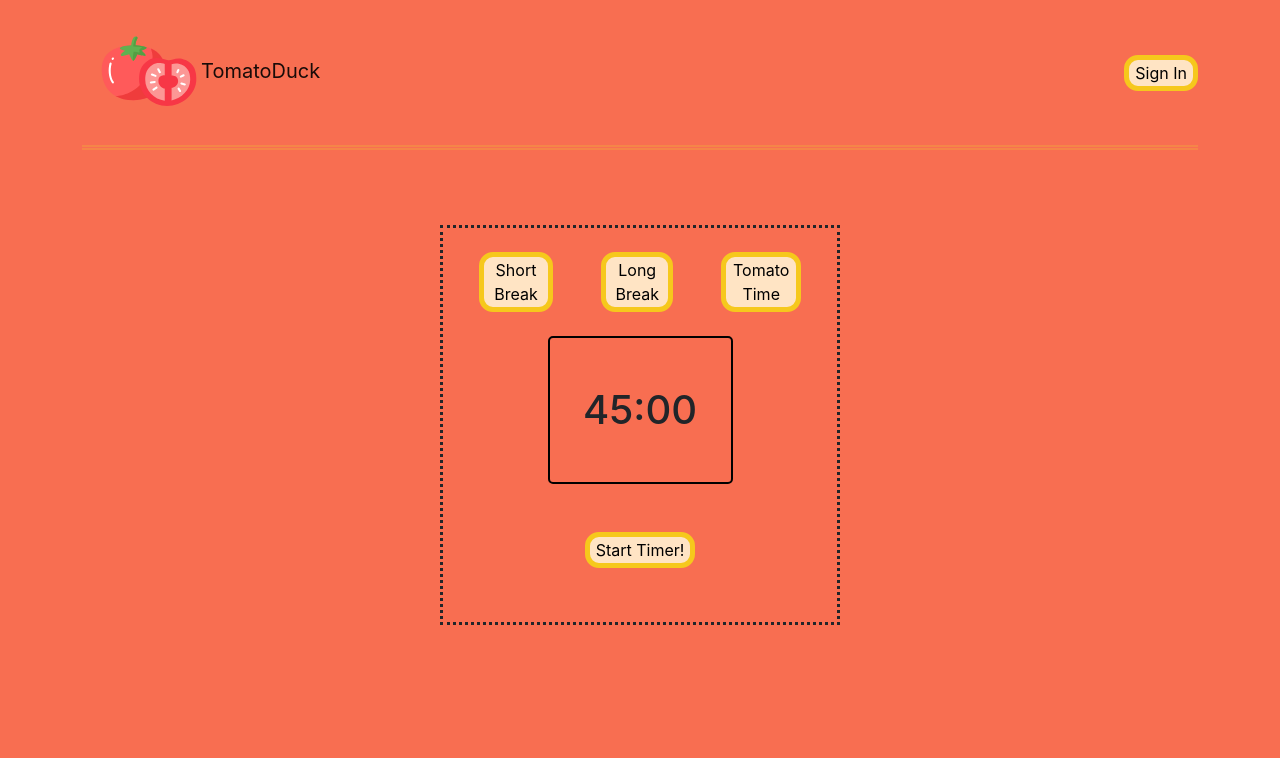
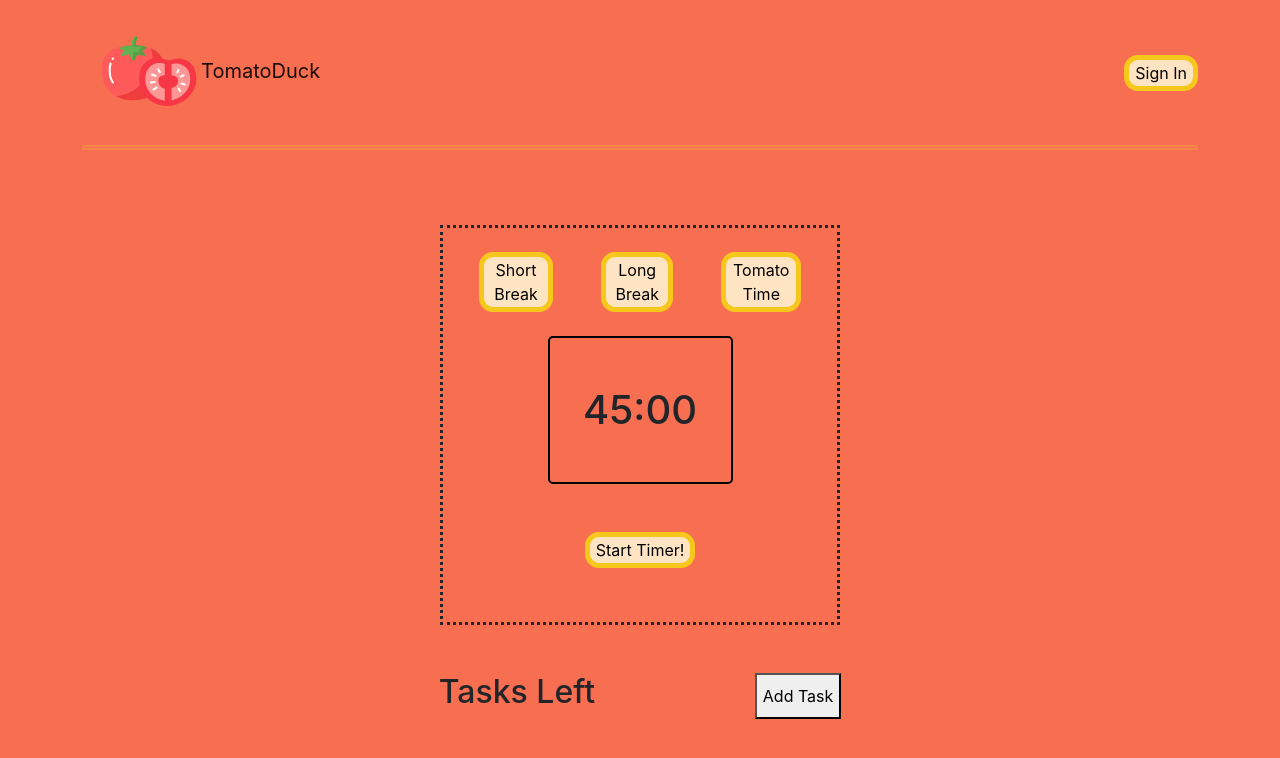
Before and after one commit to indwomt/tomatoduck, a React (Create React App) app in the folder client/: page / in a window 1280 px wide. Shown: the top 758 px of the page. Built offline with nearby package versions, Linux system fonts and the light colour scheme; the HTML template or start-up script is replaced by a standard one.

Commit message:
task container start

```diff
--- a/client/src/App.js
+++ b/client/src/App.js
@@ -2,6 +2,7 @@
 import './App.css';
 import Timer from './components/Timer'
 import Header from './components/Header'
+import Tasks from './components/Tasks'
 // import bootstrap from 'react-bootstrap'
 
 function App() {
@@ -9,7 +10,7 @@ function App() {
     <div className="App">
       <Header />
         <Timer />
-
+      <Tasks />
     </div>
   );
 }
--- a/client/src/components/Tasks.js
+++ b/client/src/components/Tasks.js
@@ -1 +1,13 @@
 import react from 'react'
+
+export default function Tasks() {
+    return(
+        <div class='container col-4 d-flex-col justify-content-center my-5'>
+            <div class='task-header justify-content-between d-flex'>
+                <h2>Tasks Left</h2>
+                <button>Add Task</button>
+            </div>
+        </div>
+    )
+
+}
```
